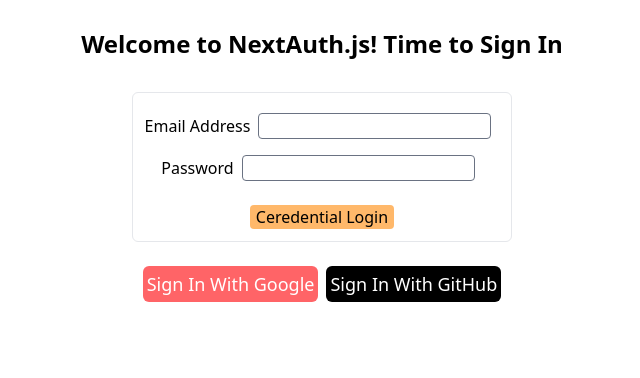
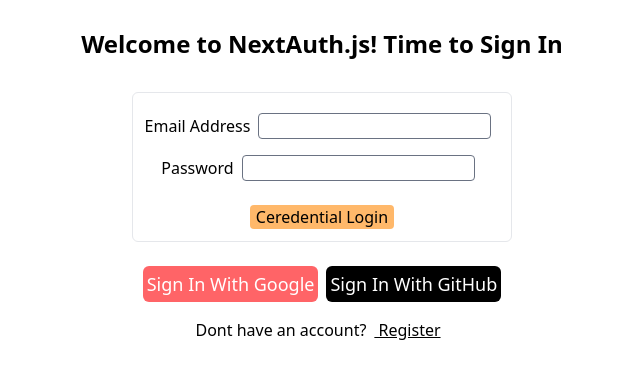
Before and after one commit to timmy-turner005/next-auth-tutelage, a Next.js app: page / in a window 1280 px wide. Shown: the top 378 px of the page, without its empty margins (318-958 px from the left). Built offline with nearby package versions, Linux system fonts and the light colour scheme; no server answers.

Commit message:
register page in works

```diff
--- a/src/app/page.js
+++ b/src/app/page.js
@@ -1,5 +1,6 @@
 import React from "react";
 import LoginForm from "./components/LoginForm";
+import Link from "next/link";
 
 function Home() {
   return (
@@ -8,6 +9,10 @@
         Welcome to NextAuth.js! Time to Sign In
       </h1>
       <LoginForm />
+      <p className="my-3">
+        Dont have an account?
+        <Link className="mx-2 underline" href="/register"> Register</Link>
+      </p>
     </div>
   );
 }
--- /dev/null
+++ b/src/app/register/page.jsx
@@ -0,0 +1,7 @@
+import React from 'react'
+
+export default function RegisterPage() {
+  return (
+    <div>RegisterPage</div>
+  )
+}
--- a/src/auth.js
+++ b/src/auth.js
@@ -51,6 +51,7 @@
     GitHubProvider({
       clientId: process.env.GITHUB_CLIENT_ID,
       clientSecret: process.env.GITHUB_CLIENT_SECRET,
+
       authorization: {
         params: {
           prompt: "consent",
```
